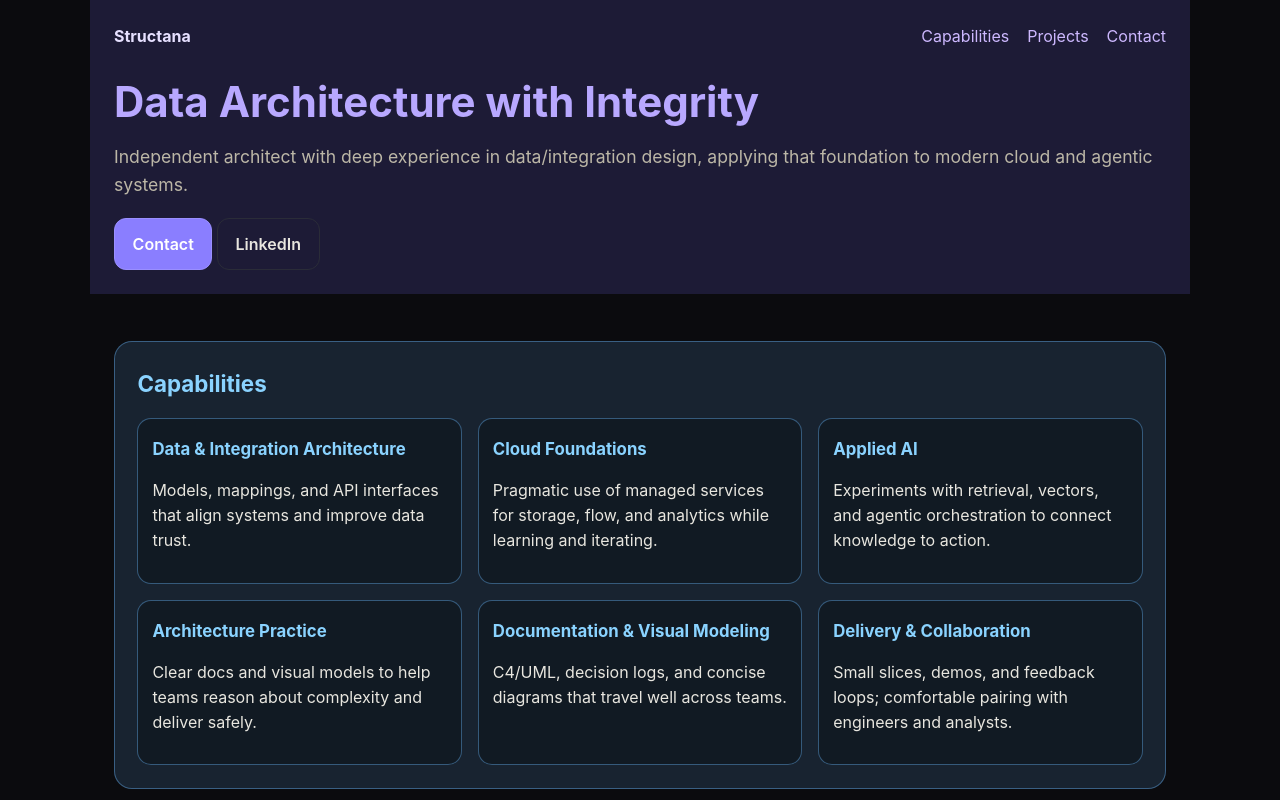
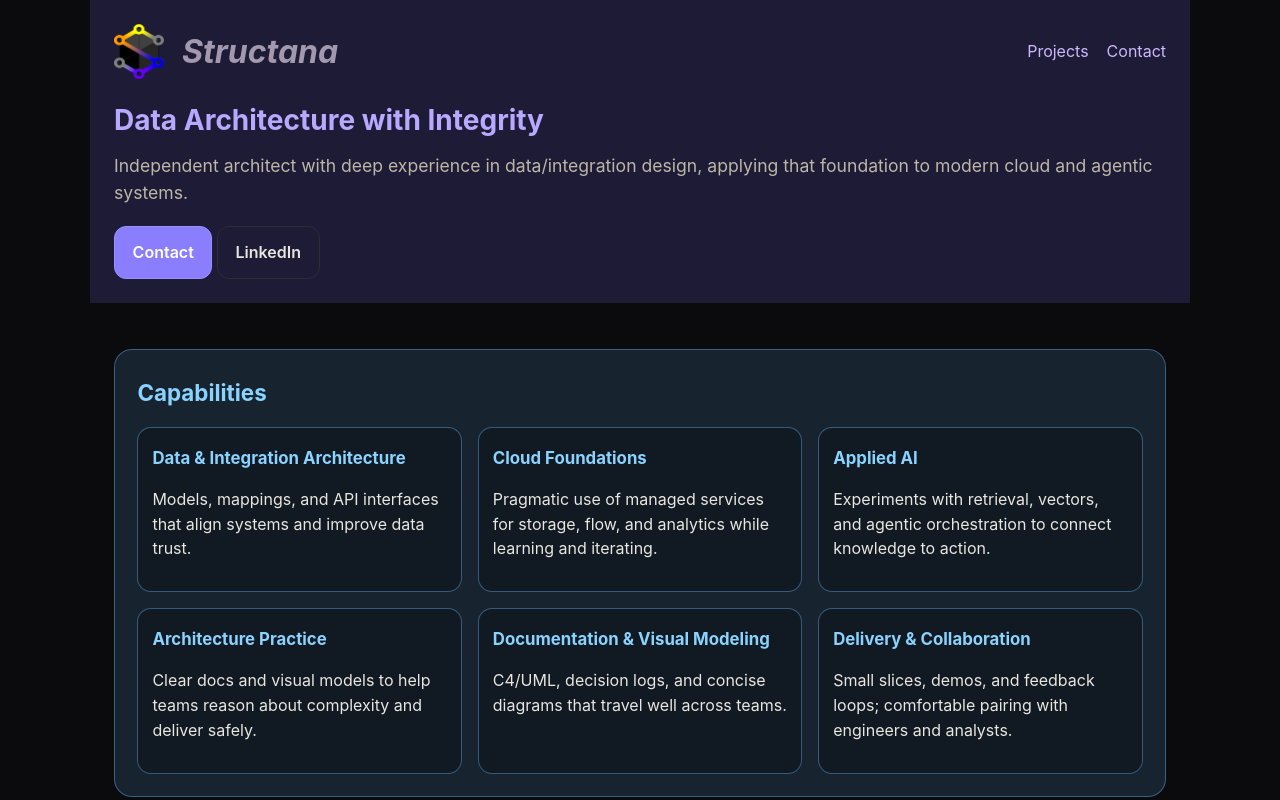
Before and after one commit to structana/structana-site, a plain HTML site: page index.html in a window 1280 px wide. Shown: the top 800 px of the page. Drawn offline with Linux system fonts and the light colour scheme.

Commit message:
Added logo to header

```diff
--- a/index.html
+++ b/index.html
@@ -16,8 +16,8 @@
 <body>
   <header class="wrap sec-purple">
     <nav>
+      <img class="logo" src="structana-logo-2.png" width="50" alt="Structana Logo" />
       <a class="brand" href="#">Structana</a>
-      <a href="#capabilities">Capabilities</a>
       <a href="#projects">Projects</a>
       <a href="#contact">Contact</a>
     </nav>
--- a/styles.css
+++ b/styles.css
@@ -13,10 +13,10 @@ a{color:#cdb8ff;text-decoration:none} a:hover{text-decoration:underline}
 header,main,footer{max-width:1100px;margin:0 auto;padding:1.5rem}
 
 nav{display:flex;gap:18px;align-items:center;justify-content:flex-end}
-.brand{margin-right:auto;font-weight:700;color:#e6e0ff}
+.brand{margin-right:auto;font-weight:700;font-size:32px;font-style:italic;color:#a399af}
 
 .hero{margin-top:1.25rem}
-h1{font-size:clamp(28px,5vw,42px);margin:.25rem 0 .6rem}
+h1{font-size:clamp(28px,5vw,28px);margin:.25rem 0 .6rem}
 .lead{color:var(--muted);font-size:1.1rem;margin:0 0 1.25rem}
 .btn,.ghost{display:inline-block;padding:.8rem 1.1rem;border-radius:12px;font-weight:600;border:1px solid var(--line)}
 .btn{background:var(--brand);color:#fff;border-color:#9a8fff} .btn:hover{filter:brightness(1.08)}
```
